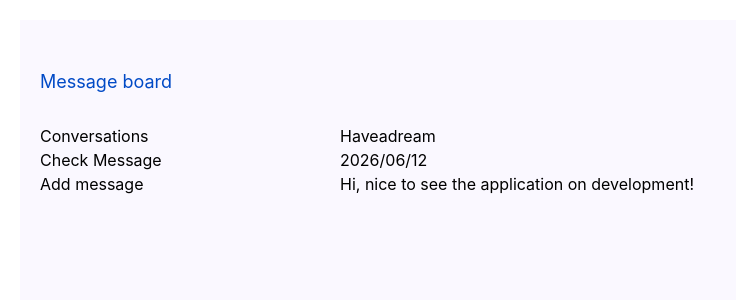
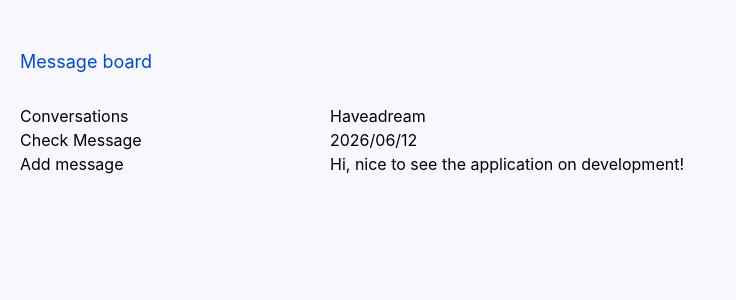
Before and after one commit to Haveadream1/message-board, a React (Vite) app in the folder client/: page / in a window 1280 px wide. Shown: the top 300 px of the page, without its empty margins (0-736 px from the left). Built offline with nearby package versions, Linux system fonts and the light colour scheme.

Commit message:
style: remove the root Tailwindcss

```diff
--- a/client/src/index.css
+++ b/client/src/index.css
@@ -3,12 +3,6 @@
 @theme {
   --color-blue: #004AC6;
   --color-light-violet: #FAF8FF;
-}
-
-@layer base {
-  #root {
-    @apply p-5 min-h-screen grid grid-rows-[1fr_8fr];
-  }
 }
 
 /* :root {
```
